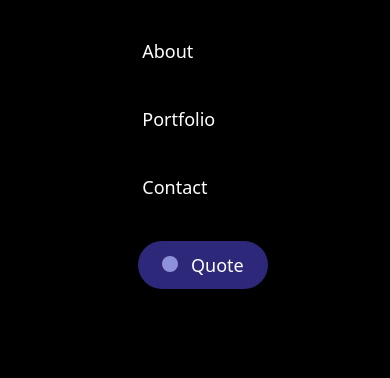
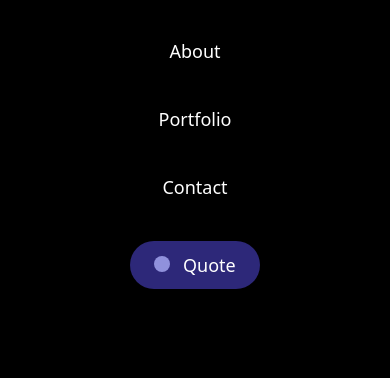
Before and after one commit to RanEdelmanGit/stacknest-landing, a website: page index.html in a window 390 px wide. Both pictures are taken after a click on the link 353 px from the left and 58 px from the top of the page. Shown: the part 93-471 px from the top of the page. Drawn offline with Linux system fonts and the light colour scheme.

Commit message:
menu moblie finish

```diff
--- a/index.css
+++ b/index.css
@@ -44,7 +44,7 @@
 }
 
 .nav-link {
-  @apply mr-5 px-5 hover:text-gray-300;
+  @apply md:mr-5 px-5 hover:text-gray-300 max-md:flex max-md:justify-center;
 }
 
 .square {
--- a/index.html
+++ b/index.html
@@ -32,7 +32,7 @@
                         <a href="#about" class="nav-link">About</a>
                         <a href="#portfolio" class="nav-link">Portfolio</a>
                         <a href="#contact" class="nav-link">Contact</a>
-                        <a href="#quote" class="ml-4 py-2.5 px-6 text-white bg-blue hover:bg-purple transition duration-300 rounded-full shadow-lg">
+                        <a href="#quote" class="md:ml-4 py-2.5 px-6 text-white bg-blue hover:bg-purple transition duration-300 rounded-full shadow-lg">
                             <span class="inline-block h-4 w-4 mr-2 rounded-full bg-purple"></span>
                             <span class="inline-block align-top">Quote</span>
                         </a>
```
Also changed, not shown: output.css.
